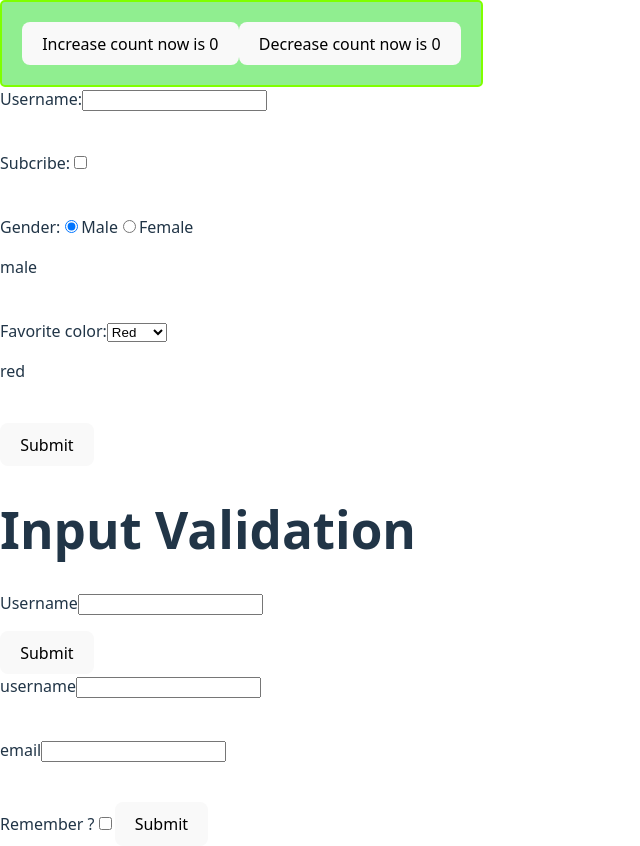
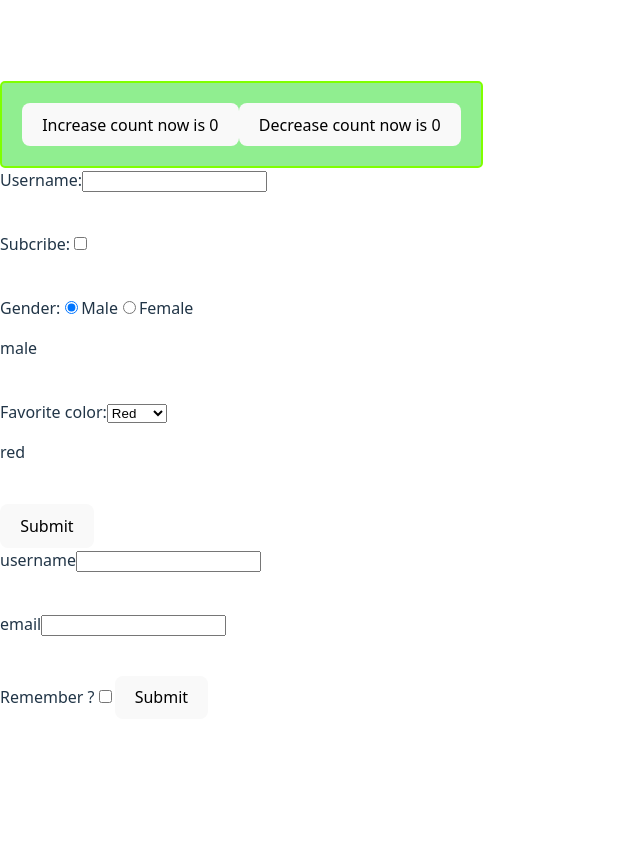
Before and after one commit to ThaiThienQuan/reactlearning, a React (Vite) app: page / in a window 1280 px wide. Shown: the whole page, without its empty margins (0-640 px from the left). After the commit the page ends 800 px from the top, so only its background shows below. Built offline with nearby package versions, Linux system fonts and the light colour scheme.

Commit message:
Completed validated form

```diff
--- a/src/App.tsx
+++ b/src/App.tsx
@@ -28,7 +28,7 @@ function App() {
         <TodoList/>
         <Lifecycle/> */}
         <Form/>
-        <InputValidate/>
+        {/*<InputValidate/>*/}
         <CompletedValidate/>
     </>
   );
--- a/src/demo/CompletedValidate.tsx
+++ b/src/demo/CompletedValidate.tsx
@@ -10,21 +10,28 @@ export default function CompletedValidate() {
     usernameError: "",
     emailError: "",
   });
+  // bắt dữ lieeuj theo từng chữ đã nhập
   const handleChange = (e) => {
     const { name, type, value, checked } = e.target;
-    setformData((e) => ({
-      ...e,
-      [name]: type === "checbox" ? checked : value,
-    }));
+    const updatedata={
+    ...formData, [name]: type === "checbox" ? checked : value
+    }
+    // set data trực tiếp
+    // setformData((e) => ({
+    //   ...e,
+    //   [name]: type === "checbox" ? checked : value,
+    // }));
+    setformData(updatedata);
+validate(updatedata);
   };
 
-  const validate = () => {
+  const validate = (data=formData) => {
     let usernameError = "";
     let emailError = "";
-    if (!formData.username) {
+    if (!data.username) {
       usernameError = "Username is required";
     }
-    if (!formData.email.includes("@")) {
+    if (!data.email.includes("@")) {
       emailError = "Email is required";
     }
     setErrors({ usernameError, emailError });
--- a/src/demo/InputValidate.tsx
+++ b/src/demo/InputValidate.tsx
@@ -4,9 +4,7 @@ export default function InputValidate() {
     const [user, setUser] = useState('')
     const [usererror, setUsererror] = useState('')
     const handleChange = (e) => {
-
         setUser(e.target.value);
-
     }
     const validate = () => {
         let error = '';
```
